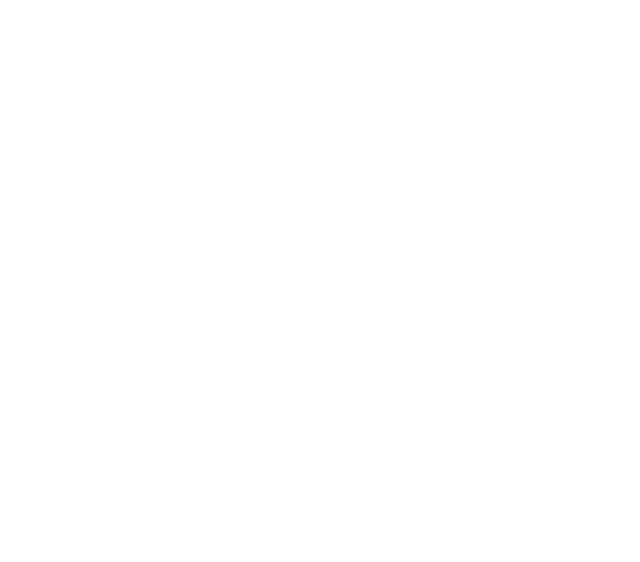
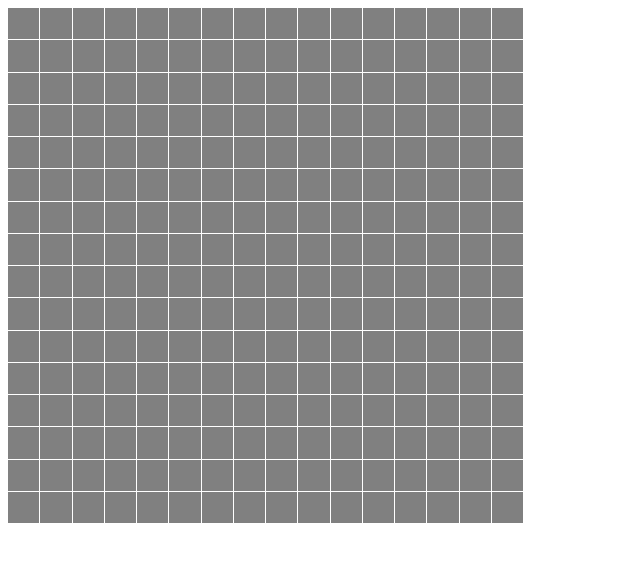
Before and after one commit to Astr0David/Etch-a-sketch, a plain HTML site: page index.html in a window 1280 px wide. Shown: the whole page, without its empty margins (0-640 px from the left). Drawn offline with Linux system fonts and the light colour scheme.

Commit message:
Added the grid creation code to the javascript and coded the css for proper styling, though pretty simple, made it so the size of cells is variable in the container depending on the number of cells

```diff
--- a/index.html
+++ b/index.html
@@ -10,8 +10,7 @@
 </head>
 <body>
     <!-- create the div which will contain the grids -->
-    <div class="gridContainer">
+    <div id="gridContainer" class="grid"></div>
 
-    </div>
 </body>
 </html>
--- a/main.js
+++ b/main.js
@@ -0,0 +1,20 @@
+// Get the grid container
+const gridContainer = document.getElementById('gridContainer');
+
+// Specify the number of cells in the grid
+const numCells = 16; // Increase this number to increase the number of cells in the grid
+
+// Calculate the cell size based on the container size and number of cells
+const containerSize = gridContainer.offsetWidth; // Assumes the container has a fixed width and height
+const cellSize = containerSize / numCells;
+
+// Create the grid
+gridContainer.style.gridTemplateColumns = `repeat(${numCells}, ${cellSize}px)`;
+gridContainer.style.gridTemplateRows = `repeat(${numCells}, ${cellSize}px)`;
+
+// Create the cells
+for (let i = 0; i < numCells * numCells; i++) {
+  const cell = document.createElement('div');
+  cell.className = 'cell';
+  gridContainer.appendChild(cell);
+}
--- a/style.css
+++ b/style.css
@@ -0,0 +1,10 @@
+.grid {
+    display: grid;
+    gap: 1px;
+    width: 500px;
+    height: 500px;
+}
+
+.cell {
+    background-color: gray;
+}
```
